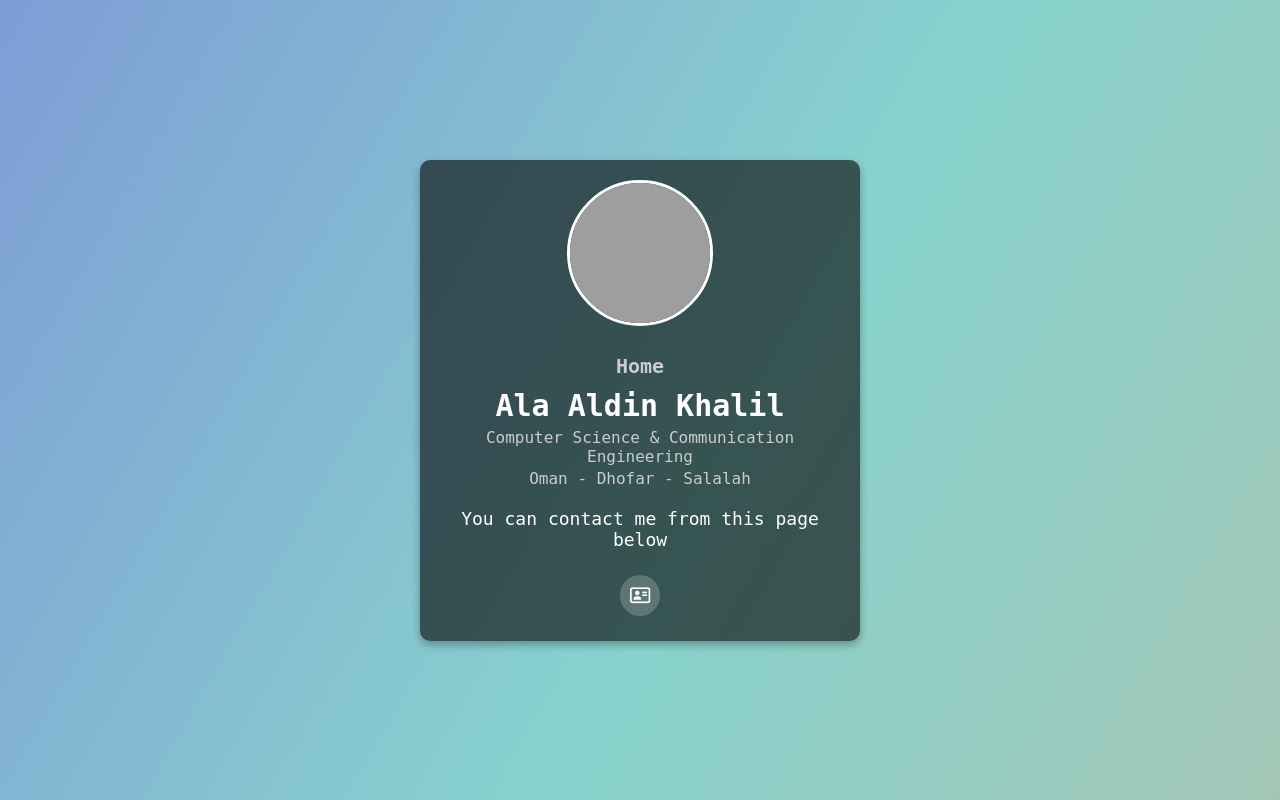
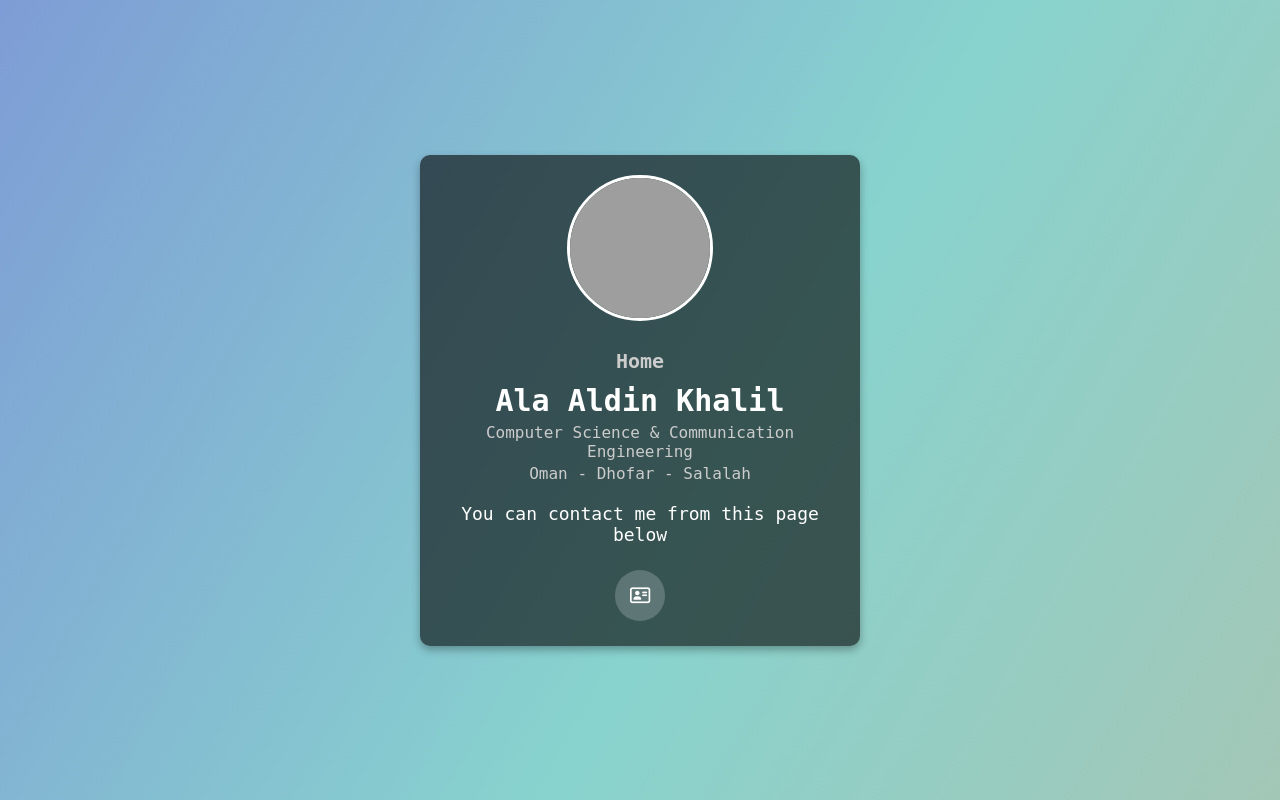
Before and after one commit to spacenll/home, a PHP site: page / in a window 1280 px wide. Run offline with PHP 8.4, Linux system fonts and the light colour scheme; grey boxes are pictures that could not be loaded.

Commit message:
Update main.css

```diff
--- a/main.css
+++ b/main.css
@@ -101,9 +101,9 @@ body {
     text-decoration: none;
     color: #ffffff;
     background-color: rgba(255, 255, 255, 0.2);
-    padding: 10px;
+    padding: 15px;
     margin: 5px;
-    border-radius: 50%;
+border-radius: 25px;
     font-size: 18px;
     transition: background-color 0.3s, transform 0.3s;
 }
```
